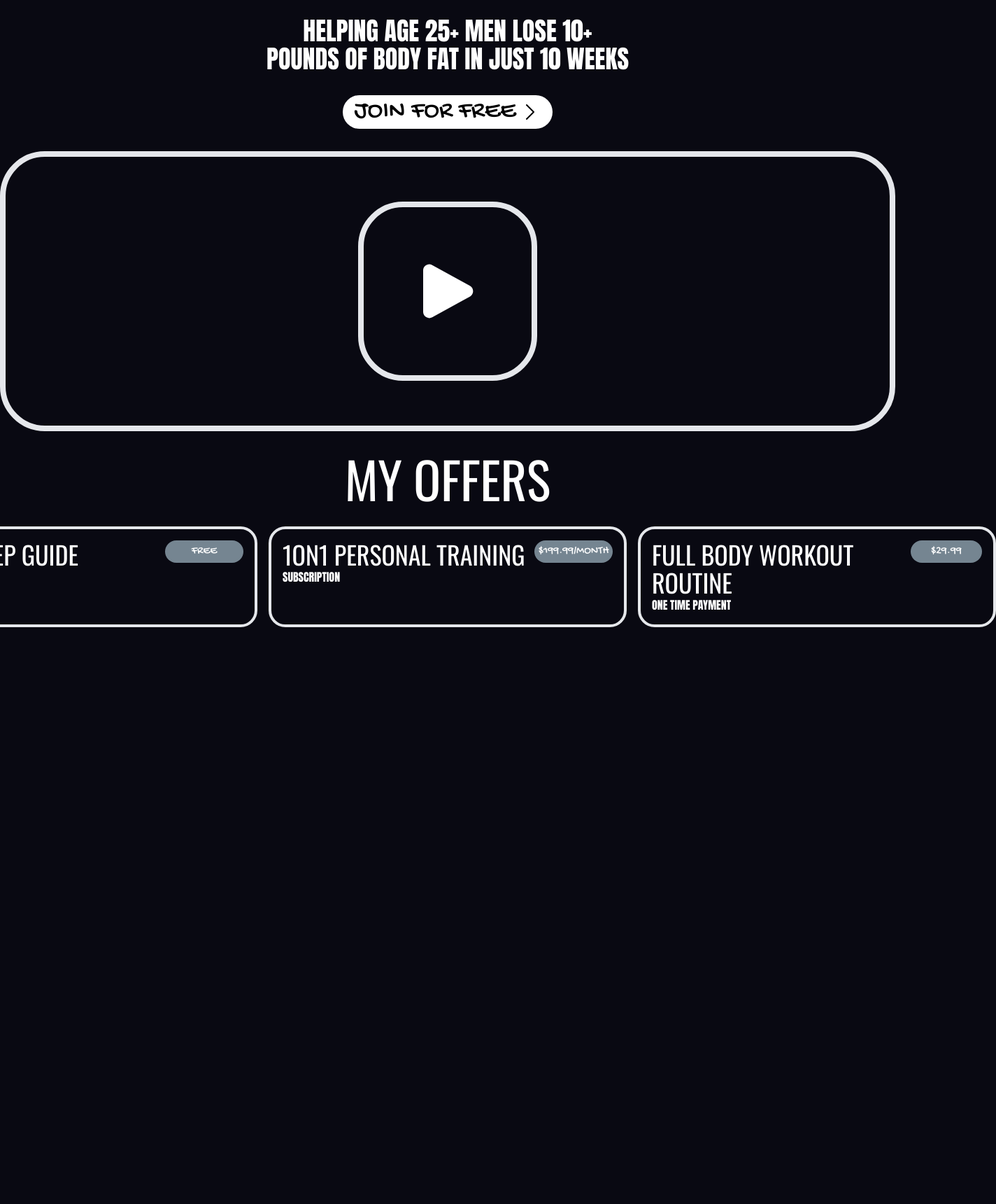
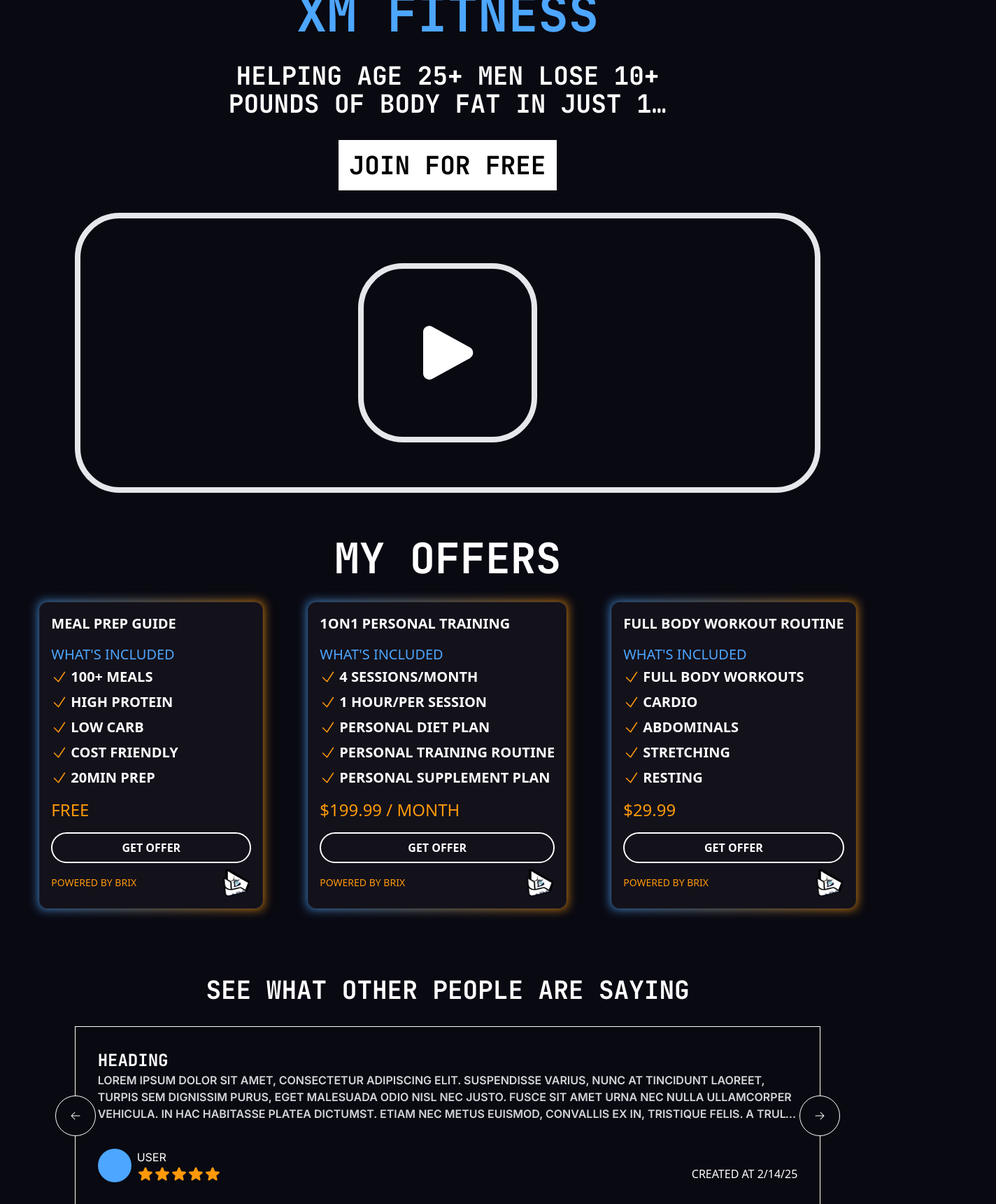
Before and after one commit to fundedbull/project-b, a Next.js app: page /prototype in a window 1280 px wide. Shown: the part 80-1800 px from the top of the page at 70% size, 1424 px wide, since content can reach past the window. Before the commit the page ends 976 px from the top, so only its background shows below. Built offline with nearby package versions, Linux system fonts and the light colour scheme.

Commit message:
Updated prototype

```diff
--- a/src/app/login/page.tsx
+++ b/src/app/login/page.tsx
@@ -1,3 +1,89 @@
-export default async function Login() {
-  return <></>;
-}
+import Link from "next/link";
+import Image from "next/image";
+import logo from "/public/brix_logo.png";
+import { JetBrains_Mono, Inter } from "next/font/google";
+
+const jb_mono = JetBrains_Mono({
+  subsets: ["latin"],
+});
+
+const inter = Inter({
+  subsets: ["latin"],
+});
+
+const Login = () => {
+  return (
+    <div
+      className={`${inter.className} min-w-screen min-h-screen flex items-center justify-center`}
+    >
+      <div className="container mx-auto flex h-screen flex-col items-center justify-center gap-4">
+        <h1 className={`${jb_mono.className} text-5xl font-bold text-blue`}>
+          Log in
+        </h1>
+
+        <form method="post" className="flex flex-col gap-2">
+          <label
+            className={`${jb_mono.className} px-1 text-lg font-bold text-blue`}
+            htmlFor="email"
+          >
+            Email
+          </label>
+          <input
+            className="w-72 px-2 py-2"
+            type="email"
+            name="email"
+            id="email"
+            required
+          />
+
+          <label
+            className={`${jb_mono.className} px-1 text-lg font-bold text-blue`}
+            htmlFor="password"
+          >
+            Password
+          </label>
+          <input
+            className="w-72 px-2 py-2"
+            type="password"
+            name="password"
+            id="password"
+            required
+          />
+
+          <Link href="/forgot-password" className="text-blue underline">
+            Forgot password?
+          </Link>
+
+          <button
+            className={`${jb_mono.className} bg-orange px-4 py-3 text-lg font-semibold text-white`}
+            type="submit"
+          >
+            Log in
+          </button>
+
+          <div className="flex flex-row justify-between">
+            <p className={` text-lg text-blue`}>Don&apos;t have an account?</p>
+            <Link className={` text-lg text-blue underline`} href="/signup">
+              Sign up
+            </Link>
+          </div>
+
+          {/* If you want to show an error message, you can add a condition here */}
+          {/* Example:
+        {errorMessage && (
+          <div className="shake max-w-72 bg-secondary-200 p-4 font-bold text-white">
+            <p>{errorMessage}</p>
+          </div>
+        )}
+        */}
+        </form>
+
+        <Link href="/">
+          <Image src={logo} alt="Funded Bull Logo" width={150} height={150} />
+        </Link>
+      </div>
+    </div>
+  );
+};
+
+export default Login;
--- a/src/app/prototype/page.tsx
+++ b/src/app/prototype/page.tsx
@@ -1,5 +1,11 @@
-import { Text } from "@ui/Text";
-import { PlayIcon, ChevronRightIcon } from "@heroicons/react/24/solid";
+import { PlayIcon } from "@heroicons/react/24/solid";
+import OfferCard from "@ui/OfferCard";
+import { ReviewSlideShow } from "@ui/ReviewSlideShow";
+
+import { JetBrains_Mono } from "next/font/google";
+const jb_mono = JetBrains_Mono({
+  subsets: ["latin"],
+});
 
 const data = [
   {
@@ -17,7 +23,7 @@ const data = [
   {
     heading: "1on1 personal training",
     rate: "subscription",
-    pricing: "$199.99/month",
+    pricing: "$199.99 / month",
     perks: [
       "4 sessions/month",
       "1 hour/per session",
@@ -43,56 +49,48 @@ const data = [
 export default function Page() {
   return (
     <section className="min-w-screen min-h-screen flex flex-col gap-8 justify-center">
-      <div className="text-center space-y-8 uppercase">
-        <Text intent="heading" size={"extra"}>
-          <span className="text-primary-400 font-bold">XM FITNESS</span>
-        </Text>
-        <div>
-          <Text intent="text" size="large">
-            helping age 25+ men lose 10+
-          </Text>
-          <Text intent="text" size="large">
-            pounds of body fat in just 10 weeks
-          </Text>
-        </div>
-      </div>
+      <h1
+        className={`${jb_mono.className} text-center text-7xl text-blue font-bold pt-16`}
+      >
+        XM FITNESS
+      </h1>
+      <p
+        className={`${jb_mono.className} text-center text-4xl uppercase w-1/2 line-clamp-2 self-center font-bold`}
+      >
+        helping age 25+ men lose 10+ pounds of body fat in just 10 weeks
+      </p>
 
-      <div className="place-self-center flex gap-1 items-center text-black bg-white rounded-full px-4 py-1">
-        <Text intent={"ui"} size={"large"}>
-          JOIN FOR FREE
-        </Text>
-        <ChevronRightIcon className="size-8" />
-      </div>
+      <button
+        className={`${jb_mono.className} font-bold text-black bg-white w-fit self-center text-4xl p-4`}
+      >
+        JOIN FOR FREE
+      </button>
 
-      <div className="border-8 h-[50vh] rounded-[4rem] flex items-center justify-center">
+      <div className="border-8 h-[50vh] w-10/12 rounded-[4rem] flex items-center justify-center self-center">
         <PlayIcon className="size-64 p-16 border-8 rounded-[4rem]" />
       </div>
 
       <div className="uppercase space-y-8 flex flex-col items-center">
-        <Text intent={"heading"} size={"extra"}>
-          My offers
-        </Text>
+        <h1 className={`${jb_mono.className} text-6xl font-bold pt-8`}>
+          MY OFFERS
+        </h1>
 
-        <div className="flex gap-4">
+        <div className="flex gap-16 justify-center">
           {data.map((offer, i) => (
-            <article
+            <OfferCard
               key={i}
-              className="border-4 gap-8 rounded-3xl w-[32rem] p-4"
-            >
-              <div className="flex justify-between  w-full">
-                <div>
-                  <Text intent={"heading"} size={"large"}>
-                    {offer.heading}
-                  </Text>
-                  <Text intent={"text"}>{offer.rate}</Text>
-                </div>
-                <div className="bg-[#758591] w-28 h-max justify-center rounded-full px-2 py-1 flex items-center">
-                  <Text intent={"ui"}>{offer.pricing}</Text>
-                </div>
-              </div>
-            </article>
+              heading={offer.heading}
+              perks={offer.perks}
+              price={offer.pricing}
+              redirect={""}
+            />
           ))}
         </div>
+
+        <h1 className={`${jb_mono.className} text-4xl font-bold pt-16`}>
+          See what other people are saying
+        </h1>
+        <ReviewSlideShow />
       </div>
     </section>
   );
--- a/src/app/signup/page.tsx
+++ b/src/app/signup/page.tsx
@@ -1,19 +1,31 @@
-"use client";
-import { Text } from "@ui/Text";
 import Link from "next/link";
-import { useActionState } from "react";
-import { signUp } from "@/app/lib/action";
+import Image from "next/image";
+import logo from "/public/brix_logo.png";
+import { JetBrains_Mono, Inter } from "next/font/google";
+const jb_mono = JetBrains_Mono({
+  subsets: ["latin"],
+});
 
-export default function SignUp() {
-  const [message, formAction] = useActionState(signUp, undefined);
+const inter = Inter({
+  subsets: ["latin"],
+});
+
+export default async function Login() {
   return (
+    <div
+      className={`${inter.className} min-w-screen min-h-screen flex items-center justify-center`}
+    >
       <div className="container mx-auto mb-32 mt-32 flex h-screen flex-col items-center justify-center gap-4 md:mb-0 md:mt-0">
-      <Text intent={"heading"} size={"extra"}>
-        Let&apos;s Create Your Brix
-      </Text>
-      <form action={formAction} className="flex flex-col gap-2">
-        <label className="font-bold" htmlFor="email">
-          <Text intent={"heading"}>Email</Text>
+        <h1 className={`${jb_mono.className} text-5xl font-bold text-blue`}>
+          Sign up
+        </h1>
+
+        <form method="post" className="flex flex-col gap-2">
+          <label
+            className={`${jb_mono.className} px-1 text-lg font-bold text-blue`}
+            htmlFor="email"
+          >
+            Email
           </label>
           <input
             className="w-72 px-2 py-2"
@@ -22,17 +34,26 @@ export default function SignUp() {
             id="email"
             required
           />
-        <label className="font-bold" htmlFor="username">
-          <Text intent={"heading"}>Name</Text>
+
+          <label
+            className={`${jb_mono.className} px-1 text-lg font-bold text-blue`}
+            htmlFor="name"
+          >
+            Name
           </label>
           <input
             className="w-72 px-2 py-2"
-          name="username"
-          id="username"
+            type="text"
+            name="name"
+            id="name"
             required
           />
-        <label className="font-bold" htmlFor="password">
-          <Text intent={"heading"}>Password</Text>
+
+          <label
+            className={`${jb_mono.className} px-1 text-lg font-bold text-blue`}
+            htmlFor="password"
+          >
+            Password
           </label>
           <input
             className="w-72 px-2 py-2"
@@ -41,69 +62,62 @@ export default function SignUp() {
             id="password"
             required
           />
-        <div className="flex flex-col gap-4 max-w-72">
-          <div className="flex gap-1 items-baseline">
-            <input type="checkbox" id="tos" name="tos" required />
+
+          <div className="max-w-72">
+            <input type="checkbox" id="tos" name="tos" value="tos" required />
             <label
-              className="text-wrap px-1 text-lg font-semibold text-neutral-300"
+              className={`text-wrap px-1 text-lg font-semibold text-neutral-300`}
               htmlFor="tos"
             >
-              <Text>
               By creating an account, I agree to this website&#39;s{" "}
               <a
                 href="/privacy"
-                  className="text-white underline hover:text-secondary-100"
+                className="text-white underline hover:text-blue"
               >
                 privacy policy
               </a>
               ,{" "}
-                <a
-                  className="text-white underline hover:text-secondary-100"
-                  href="/tos"
-                >
+              <a className="text-white underline hover:text-blue" href="/tos">
                 terms of service
               </a>
               , and{" "}
               <a
-                  className="text-white underline hover:text-secondary-100"
+                className="text-white underline hover:text-blue"
                 href="/disclaimer"
               >
                 disclaimer
               </a>
-              </Text>
             </label>
+            <br />
+
+            <input type="checkbox" id="me" name="me" value="me" required />
+            <label
+              className={`${jb_mono.className} text-wrap px-1 text-lg font-semibold text-neutral-300`}
+              htmlFor="me"
+            >
+              I consent to receive marketing emails.
+            </label>
+            <br />
           </div>
 
-          <div className="flex gap-1">
-            <input type="checkbox" id="me" name="me" required />
-            <label className="font-semibold text-neutral-300" htmlFor="me">
-              <Text>I consent to receive marketing emails.</Text>
-            </label>
-          </div>
-        </div>
-        <button type="submit">
-          <Text intent={"ui"} size="large">
-            Create Account
-          </Text>
+          <button
+            className={`${jb_mono.className} bg-orange px-4 py-3 text-lg font-semibold text-white`}
+            type="submit"
+          >
+            Sign Up
           </button>
 
           <div className="flex flex-row justify-between">
-          <Text>Already have an account?</Text>
-          <Link className="text-lg text-secondary-200 underline" href="/login">
-            <Text>Login</Text>
+            <p className={` text-lg text-blue`}>Already have an account?</p>
+            <Link className={` text-lg text-blue underline`} href="/login">
+              Login
             </Link>
           </div>
         </form>
-      <div
-        className="flex h-8 items-end space-x-1"
-        aria-live="polite"
-        aria-atomic="true"
-      >
-        {message && (
-          <>
-            <Text intent={"ui"}>{message}</Text>
-          </>
-        )}
+
+        <Link href="/">
+          <Image src={logo} alt="Funded Bull Logo" width={150} height={150} />
+        </Link>
       </div>
     </div>
   );
--- /dev/null
+++ b/src/components/ui/OfferCard.tsx
@@ -0,0 +1,76 @@
+import { FC } from "react";
+import Image from "next/image";
+import logo from "/public/brix_logo.png";
+import Link from "next/link";
+
+const OfferCard: FC<{
+  heading: string;
+  perks: string[];
+  price: string;
+  redirect: string;
+}> = ({ heading, perks, price, redirect }) => {
+  return (
+    <article className="relative flex h-full min-w-80 flex-col rounded-xl border border-[#ffffff0a] bg-neutral-800 p-4 text-left text-white before:absolute before:-inset-0 before:-z-10 before:block before:bg-gradient-to-r before:from-blue before:to-orange before:blur">
+      {/* This is the heading part of the card */}
+      <div className="flex w-full justify-between">
+        <div className="flex flex-col">
+          <div className="text-xl font-bold uppercase">{heading}</div>
+        </div>
+      </div>
+
+      {/* The perks/information about the service */}
+      <>
+        <h3 className="pb-1 pt-4 text-xl text-blue">What&apos;s Included</h3>
+        <ul className="w-full space-y-2 text-xl font-semibold">
+          {perks.map((perk, idx) => (
+            <li key={idx} className="flex gap-1 items-center">
+              <svg
+                xmlns="http://www.w3.org/2000/svg"
+                fill="none"
+                viewBox="0 0 24 24"
+                strokeWidth="1.5"
+                className="size-6 rounded stroke-orange"
+              >
+                <path
+                  strokeLinecap="round"
+                  strokeLinejoin="round"
+                  d="m4.5 12.75 6 6 9-13.5"
+                />
+              </svg>
+              <p className="truncate">{perk}</p>
+            </li>
+          ))}
+        </ul>
+      </>
+
+      {/* Always display the price */}
+
+      <p className="text-2xl py-4 font-medium text-orange">{price}</p>
+
+      {/* Get Offer Button */}
+      <Link
+        href={redirect}
+        passHref
+        className="relative h-full p-1 transition duration-300 ease-in-out border-white rounded-full border-2 hover:scale-105 hover:cursor-pointer"
+      >
+        <p className="relative rounded-full bg-neutral-800 px-2 py-1 text-center font-bold">
+          Get Offer
+        </p>
+      </Link>
+
+      {/* Card footer */}
+      <div className="flex items-center justify-between pt-2">
+        <p className="text-sm uppercase text-orange">Powered by BRIX</p>
+        <Image
+          src={logo}
+          className="size-10"
+          alt="decorative"
+          width={40} // Set the appropriate width and height
+          height={40}
+        />
+      </div>
+    </article>
+  );
+};
+
+export default OfferCard;
--- /dev/null
+++ b/src/components/ui/ReviewSlideShow.tsx
@@ -0,0 +1,59 @@
+import {
+  ArrowLeftIcon,
+  ArrowRightIcon,
+  StarIcon,
+} from "@heroicons/react/24/solid";
+
+import { JetBrains_Mono, Inter } from "next/font/google";
+const jb_mono = JetBrains_Mono({
+  subsets: ["latin"],
+});
+
+const inter = Inter({
+  subsets: ["latin"],
+});
+
+export const ReviewSlideShow = () => {
+  return (
+    <article className="relative w-80 h-96 md:w-5/6 md:h-64 border border-white">
+      {/* Navigation Buttons */}
+      <button className="border border-white rounded-full p-5 absolute w-fit h-fit top-1/2 -translate-y-1/2 -translate-x-1/2 bg-background">
+        <ArrowLeftIcon className="size-4 " />
+      </button>
+      <button className="border border-white rounded-full p-5 absolute w-fit h-fit top-1/2 right-0 -translate-y-1/2 translate-x-1/2 bg-background">
+        <ArrowRightIcon className="size-4 " />
+      </button>
+
+      <div className="p-8 flex flex-col h-full justify-between">
+        <div>
+          <h1 className={`${jb_mono.className} font-bold text-2xl`}>Heading</h1>
+          <p
+            className={`${inter.className} font-semibold text-zinc-300 h-[72px] overflow-hidden text-ellipsis line-clamp-3`}
+          >
+            Lorem ipsum dolor sit amet, consectetur adipiscing elit. Suspendisse
+            varius, nunc at tincidunt laoreet, turpis sem dignissim purus, eget
+            malesuada odio nisl nec justo. Fusce sit amet urna nec nulla
+            ullamcorper vehicula. In hac habitasse platea dictumst. Etiam nec
+            metus euismod, convallis ex in, tristique felis. A truly wonderful
+            experience!
+          </p>
+        </div>
+
+        <div className="flex flex-row justify-between items-end flex-wrap gap-4">
+          <div className="flex gap-2 items-center">
+            <div className="size-12 bg-blue rounded-full" />
+            <div className="flex flex-col">
+              <p className={`${inter.className}`}>User</p>
+              <div className="flex">
+                {[1, 2, 3, 4, 5].map((v) => (
+                  <StarIcon key={v} className="size-6 fill-orange" />
+                ))}
+              </div>
+            </div>
+          </div>
+          <p>Created at 2/14/25</p>
+        </div>
+      </div>
+    </article>
+  );
+};
```
Lines whose indentation alone changed are shown as unchanged.
